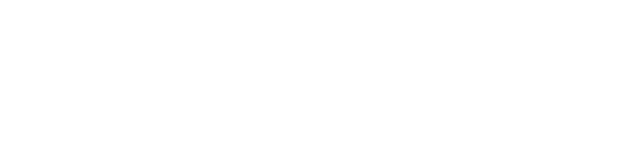
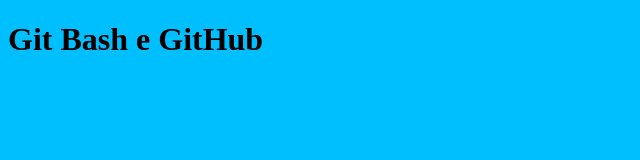
Before and after one commit to Pedro-Andreola/git_bash02, a plain HTML site: page index.html in a window 1280 px wide. Shown: the whole page, without its empty margins (0-640 px from the left). Drawn offline with Linux system fonts and the light colour scheme.

Commit message:
css e titulo adicionados

```diff
--- a/index.html
+++ b/index.html
@@ -4,9 +4,11 @@
     <meta charset="UTF-8">
     <meta http-equiv="X-UA-Compatible" content="IE=edge">
     <meta name="viewport" content="width=device-width, initial-scale=1.0">
+    <link rel="stylesheet" href="style.css">
     <title>GIT</title>
 </head>
 <body>
-
+    <h1>Git Bash e GitHub</h1>
+    <br>
 </body>
 </html>
--- /dev/null
+++ b/style.css
@@ -0,0 +1,3 @@
+body{
+    background-color: deepskyblue;
+}
```
